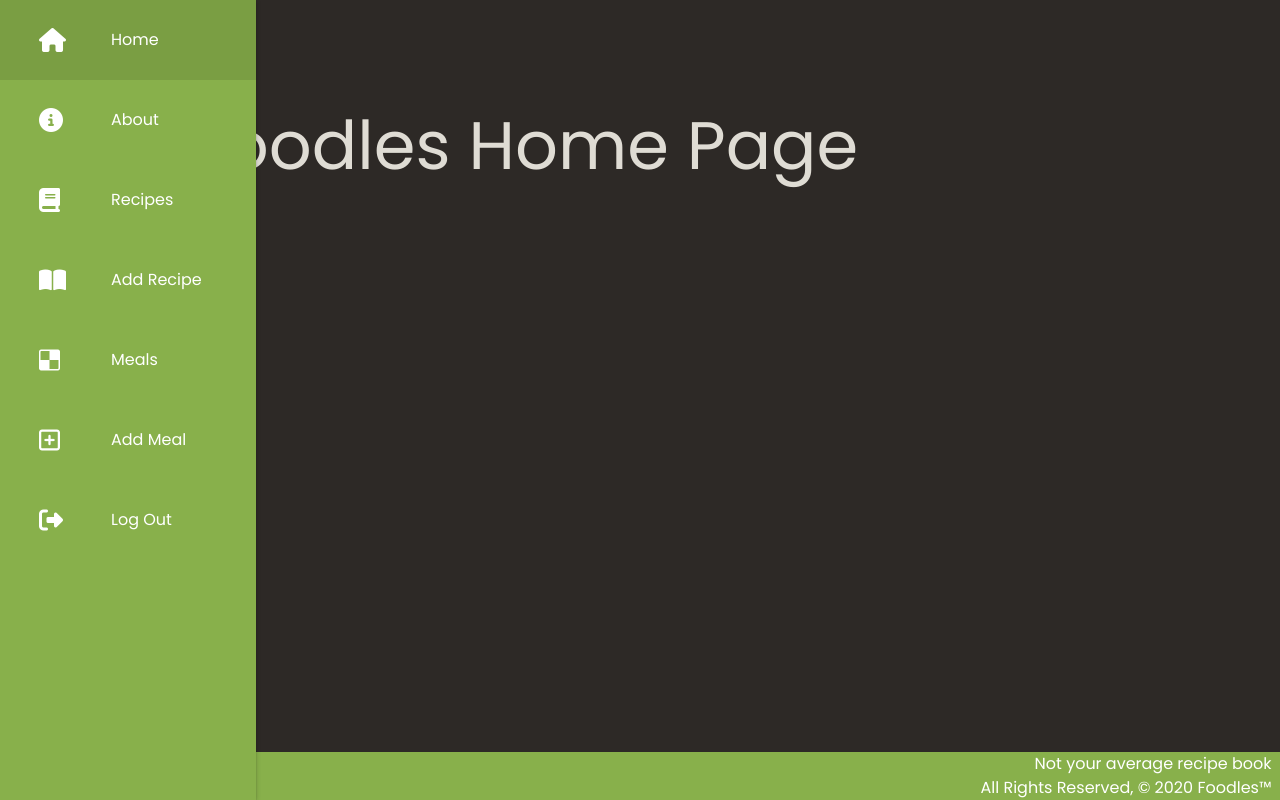
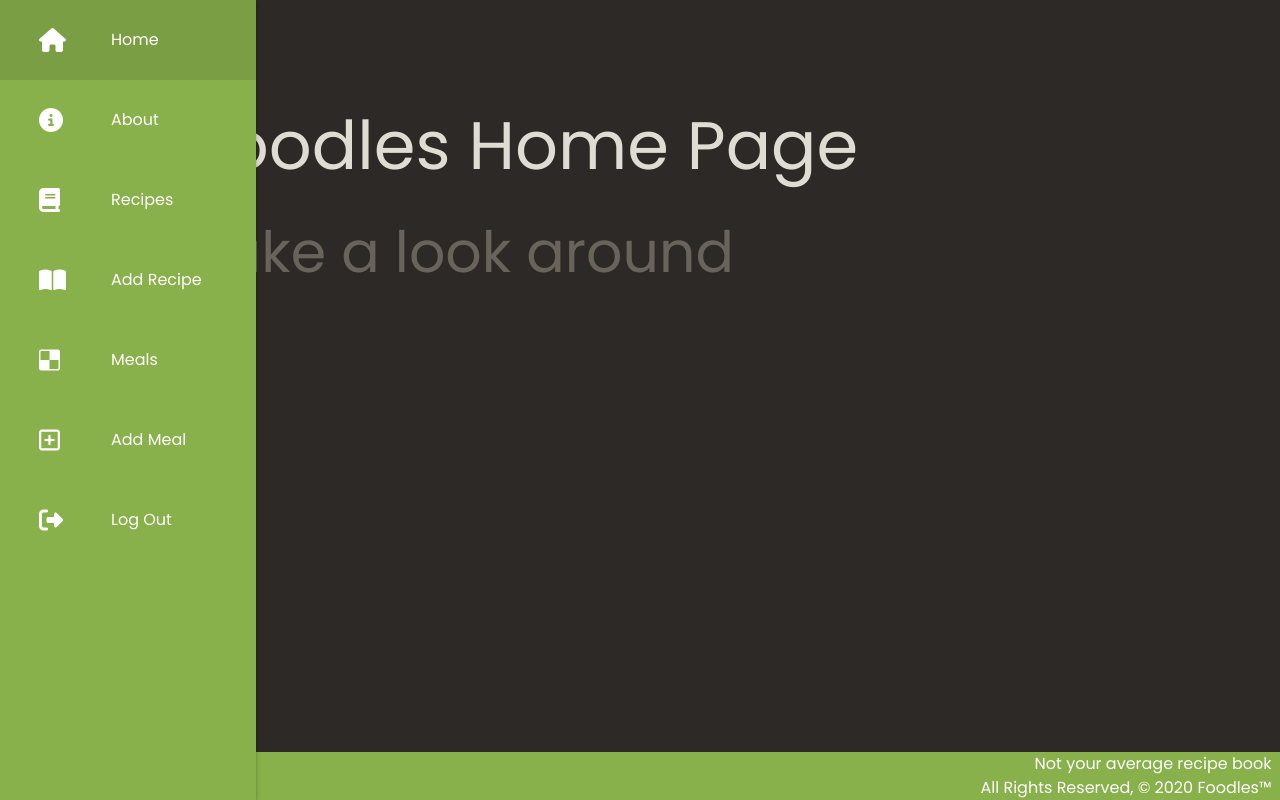
Before and after one commit to mhwhite22/foodles, a Django app: page / in a window 1280 px wide. Run offline with Django 3.2, Linux system fonts and the light colour scheme; the visitor is signed in with stand-in values (Sample User, id 1); some libraries are stand-ins or nearby versions.

Commit message:
update more styling

```diff
--- a/main_app/templates/home.html
+++ b/main_app/templates/home.html
@@ -2,5 +2,9 @@
 {% block content %}
 
 <h1>Foodles Home Page</h1>
-
+{% if user.is_authenticated %}
+<h2>Take a look around</h2>
+{% else %}
+<h2>Please Log In!</h2>
+{% endif %}
 {% endblock %}
--- a/main_app/templates/main_app/view_favorites.html
+++ b/main_app/templates/main_app/view_favorites.html
@@ -3,7 +3,7 @@
 <h1>My Favorite Recipes</h1>
 {% for recipe in favorites %}
   <a href="{% url 'recipes_detail' recipe.id %}">
-    <div class="card">
+    <div class="card card-list">
         <div class="card-content">
             <span class="card-title">{{ recipe.name }}</span>
             <p>Source: {{ recipe.source|truncatechars:25 }}</p>
```
